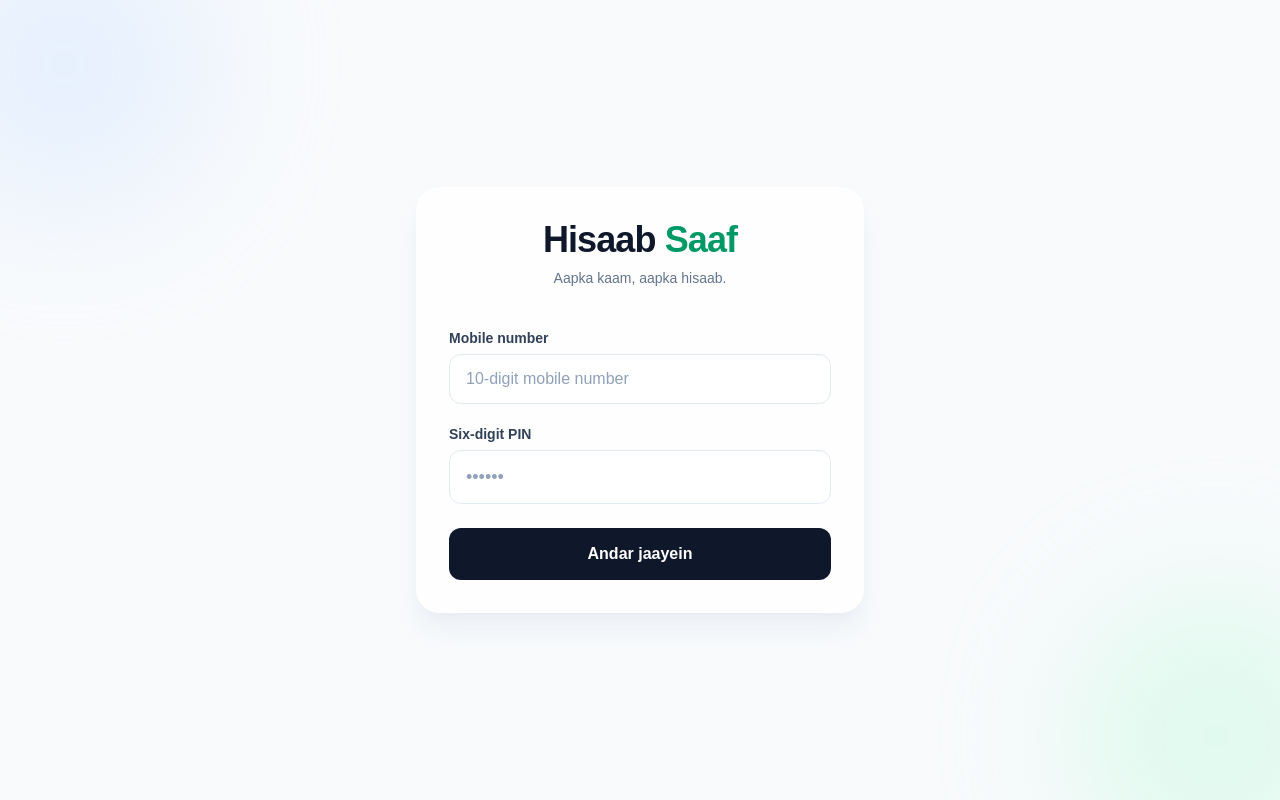
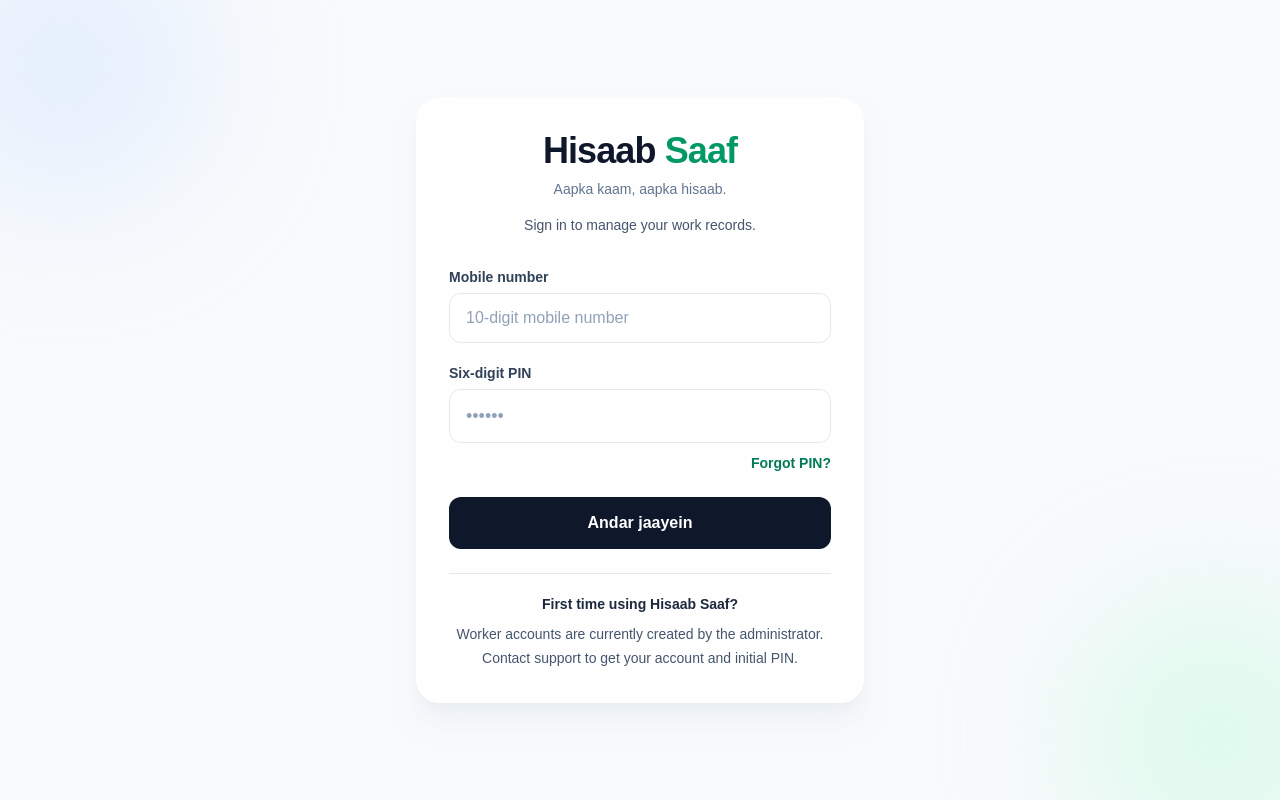
Before and after one commit to Aayush-Agarwal007/Hisaab_Saaf, a Next.js app: page /login in a window 1280 px wide. Built offline with nearby package versions, Linux system fonts and the light colour scheme.

Commit message:
forget pin

```diff
--- a/app/login/page.tsx
+++ b/app/login/page.tsx
@@ -2,6 +2,7 @@
 "use client";
 
 import { FormEvent, useState } from "react";
+import Link from "next/link";
 import { useRouter } from "next/navigation";
 import { createClient } from "@/lib/supabase/client";
 
@@ -47,14 +48,14 @@ export default function LoginPage() {
 
         if (authError.code === "email_not_confirmed") {
           setError(
-            "Your account is not confirmed. Please confirm it in Supabase."
+            "Your account is not confirmed. Please contact support."
           );
         } else if (
           authError.code === "invalid_credentials" ||
           authError.status === 400
         ) {
           setError(
-            "Number or PIN is incorrect. Check the registered phone and PIN."
+            "Number or PIN is incorrect. Check your details or use Forgot PIN."
           );
         } else {
           setError("Login failed. Check your connection and try again.");
@@ -63,7 +64,7 @@ export default function LoginPage() {
         return;
       }
 
-      router.replace("/consent");
+      router.replace("/");
       router.refresh();
     } catch (caughtError) {
       console.error("Unexpected login error:", caughtError);
@@ -90,9 +91,12 @@ export default function LoginPage() {
             <p className="text-sm font-medium text-slate-500">
               Aapka kaam, aapka hisaab.
             </p>
+            <p className="pt-2 text-sm text-slate-600">
+              Sign in to manage your work records.
+            </p>
           </header>
 
-          <div className="space-y-5 pt-4">
+          <div className="space-y-5 pt-2">
             <div className="space-y-1.5">
               <label
                 htmlFor="phone"
@@ -108,10 +112,10 @@ export default function LoginPage() {
                 maxLength={10}
                 required
                 value={phone}
-                onChange={(e) =>
-                  setPhone(e.target.value.replace(/\D/g, "").slice(0, 10))
+                onChange={(event) =>
+                  setPhone(event.target.value.replace(/\D/g, "").slice(0, 10))
                 }
-                className="w-full rounded-xl border border-slate-200 bg-white px-4 py-3 text-slate-900 transition-all placeholder:text-slate-400 focus:border-emerald-500 focus:outline-none focus:ring-2 focus:ring-emerald-500/20"
+                className="w-full rounded-xl border border-slate-200 bg-white px-4 py-3 text-slate-900 placeholder:text-slate-400 focus:border-emerald-500 focus:outline-none focus:ring-2 focus:ring-emerald-500/20"
                 placeholder="10-digit mobile number"
               />
             </div>
@@ -131,12 +135,21 @@ export default function LoginPage() {
                 maxLength={6}
                 required
                 value={pin}
-                onChange={(e) =>
-                  setPin(e.target.value.replace(/\D/g, "").slice(0, 6))
+                onChange={(event) =>
+                  setPin(event.target.value.replace(/\D/g, "").slice(0, 6))
                 }
-                className="w-full rounded-xl border border-slate-200 bg-white px-4 py-3 text-lg tracking-[0.5em] text-slate-900 transition-all placeholder:tracking-normal placeholder:text-slate-400 focus:border-emerald-500 focus:outline-none focus:ring-2 focus:ring-emerald-500/20"
+                className="w-full rounded-xl border border-slate-200 bg-white px-4 py-3 text-lg tracking-[0.5em] text-slate-900 placeholder:tracking-normal placeholder:text-slate-400 focus:border-emerald-500 focus:outline-none focus:ring-2 focus:ring-emerald-500/20"
                 placeholder="••••••"
               />
+
+              <div className="flex justify-end pt-1">
+                <Link
+                  href="/forgot-pin"
+                  className="text-sm font-semibold text-emerald-700 hover:text-emerald-800 hover:underline"
+                >
+                  Forgot PIN?
+                </Link>
+              </div>
             </div>
           </div>
 
@@ -149,10 +162,20 @@ export default function LoginPage() {
           <button
             type="submit"
             disabled={loading}
-            className="flex w-full items-center justify-center rounded-xl bg-slate-900 px-4 py-3.5 text-base font-semibold text-white transition-all hover:bg-slate-800 focus:outline-none focus:ring-2 focus:ring-slate-900 focus:ring-offset-2 disabled:cursor-not-allowed disabled:opacity-70"
+            className="flex w-full items-center justify-center rounded-xl bg-slate-900 px-4 py-3.5 text-base font-semibold text-white transition-colors hover:bg-slate-800 focus:outline-none focus:ring-2 focus:ring-slate-900 focus:ring-offset-2 disabled:cursor-not-allowed disabled:opacity-70"
           >
             {loading ? "Please wait..." : "Andar jaayein"}
           </button>
+
+          <div className="border-t border-slate-200 pt-5 text-center">
+            <p className="text-sm font-semibold text-slate-800">
+              First time using Hisaab Saaf?
+            </p>
+            <p className="mt-2 text-sm leading-6 text-slate-600">
+              Worker accounts are currently created by the administrator.
+              Contact support to get your account and initial PIN.
+            </p>
+          </div>
         </form>
       </div>
     </main>
```
